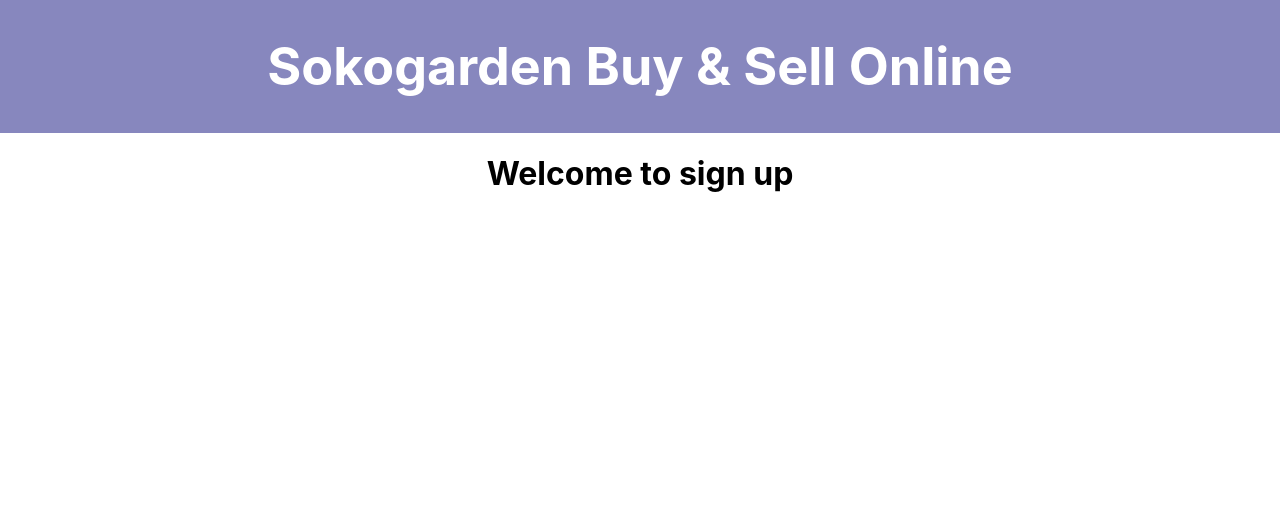
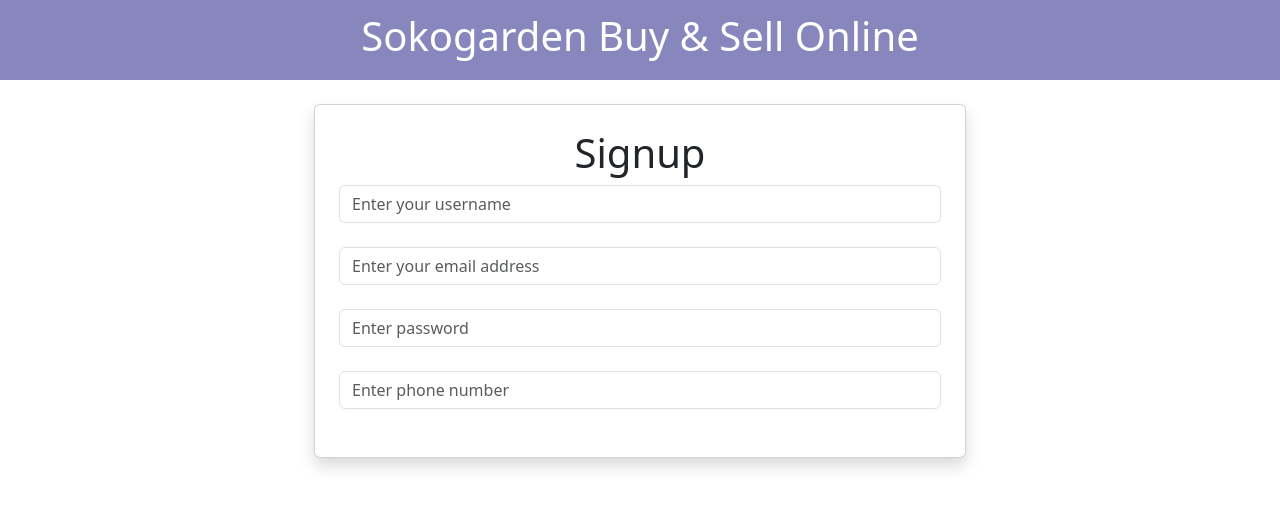
Before and after one commit to wangoithiongo-stack/sokogardenapp, a React (Create React App) app: page /signup in a window 1280 px wide. Shown: the top 508 px of the page. Built offline with nearby package versions, Linux system fonts and the light colour scheme.

Commit message:
commit 5

```diff
--- a/package.json
+++ b/package.json
@@ -7,6 +7,7 @@
     "@testing-library/jest-dom": "^6.9.1",
     "@testing-library/react": "^16.3.2",
     "@testing-library/user-event": "^13.5.0",
+    "bootstrap": "^5.3.8",
     "react": "^19.2.7",
     "react-dom": "^19.2.7",
     "react-router-dom": "^7.17.0",
--- a/src/App.js
+++ b/src/App.js
@@ -5,6 +5,7 @@
 import Signin from './components/Signin';
 import Addproducts from './components/Addproducts';
 import Notfound from './components/Notfound';
+import "bootstrap/dist/css/bootstrap.min.css";
 
 function App() {
   return (
--- a/src/components/Signin.jsx
+++ b/src/components/Signin.jsx
@@ -2,8 +2,18 @@
 
 const Signin = () => {
   return (
-    <div>
-      <h1>Welcome to sign in</h1>
+    <div className='row justify-content-center mt-5'>
+
+      <div className='col-md-6 p-4 card shadow'>
+         <h1>Signin</h1>
+
+          <form action="">
+            <input type="email" placeholder='Email Address' className='form-control' /> <br/>
+            <input type="password" placeholder='Enter password' className='form-control' /> <br/>
+
+          </form>
+      </div>
+
     </div>
   )
 }
--- a/src/components/Signup.jsx
+++ b/src/components/Signup.jsx
@@ -2,8 +2,22 @@
 
 const Signup = () => {
   return (
-    <div>
-      <h1>Welcome to sign up</h1>
+    <div className='row justify-content-center mt-4'>
+
+
+      <div className='col-md-6 p-4 card shadow'>
+        <h1>Signup</h1>
+        <form action="">
+
+          <input type="text" placeholder='Enter your username' className='form-control' /> <br/>
+          <input type="email" placeholder='Enter your email address' className='form-control'/> <br/>
+          <input type="password" placeholder='Enter password' className='form-control' /> <br/>
+          <input type="tel" placeholder='Enter phone number' className='form-control' /> <br/>
+
+
+        </form>
+      </div>
+
     </div>
   )
 }
```
Also changed, not shown: 1 other file (tests, documents, lock files or other folders).
